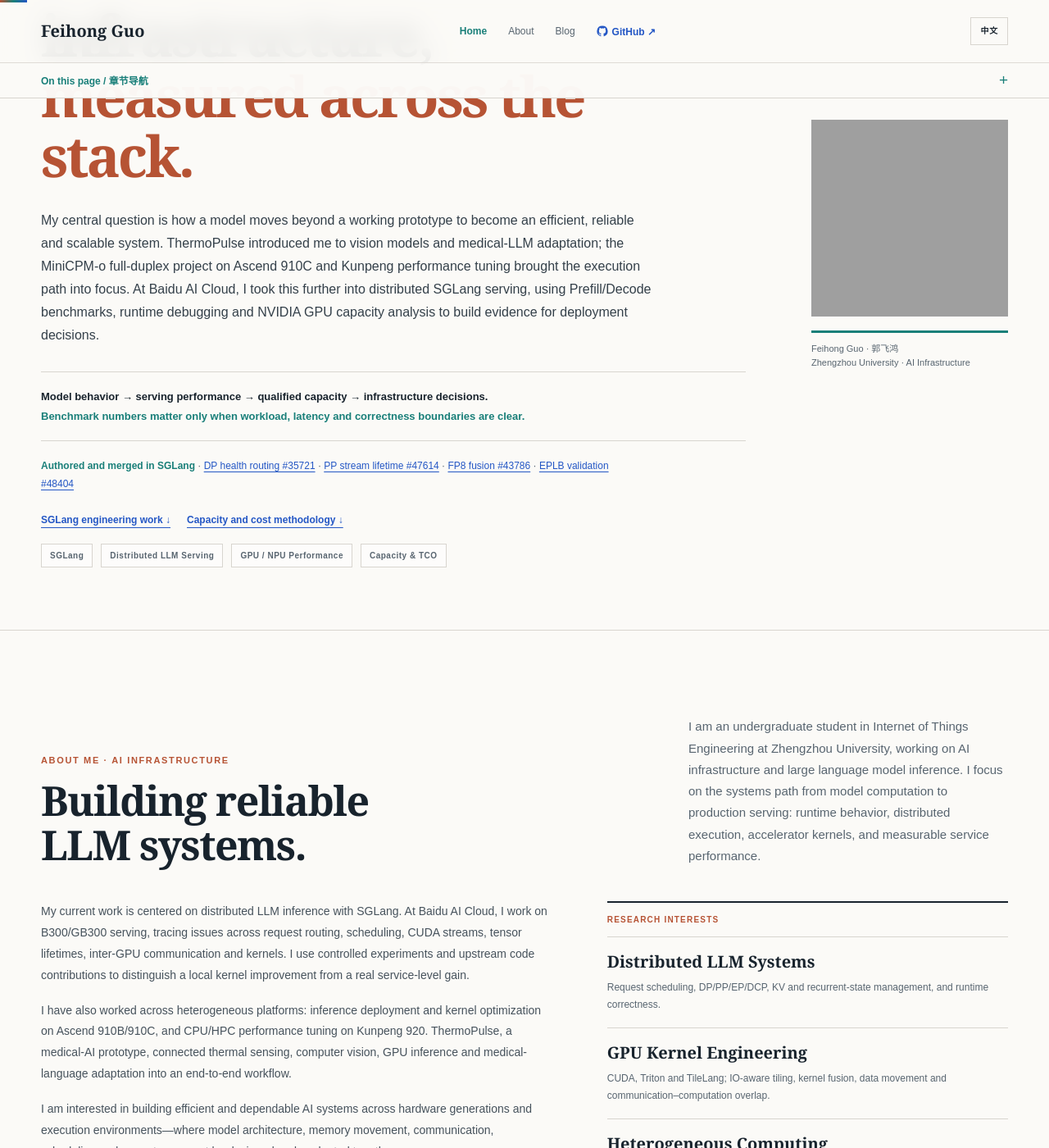
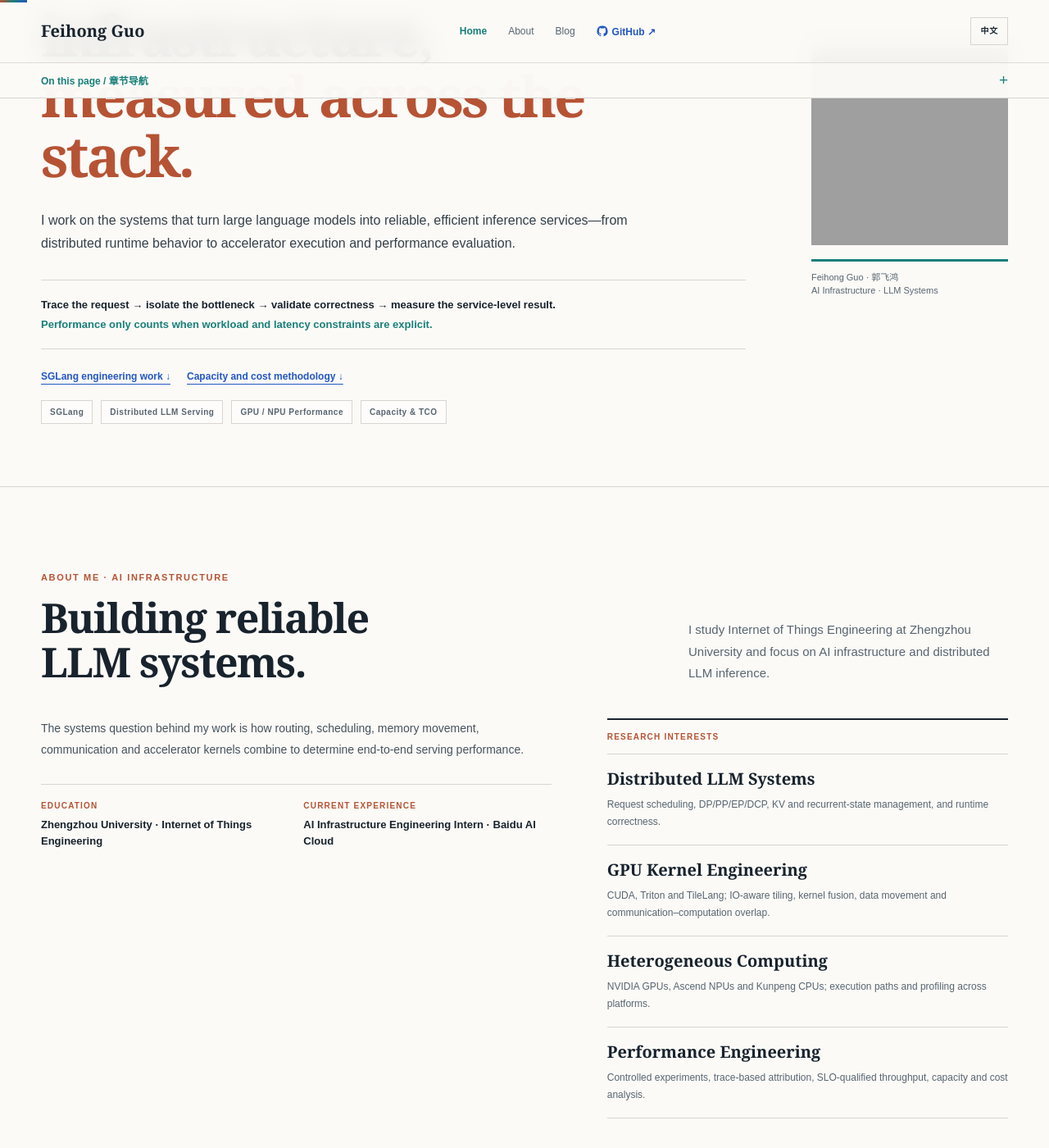
Before and after one commit to Phoenix3334/Phoenix3334.github.io, a Jekyll site: the page index.html, which Jekyll copies as it is, in a window 1280 px wide and 1400 px high, scrolled down 295 px. Shown: the whole window at 82% size. Built offline with Jekyll 4.4.1, drawn with Linux system fonts in a browser that asks for light colours; some of the changed text lies outside the part shown; grey boxes are pictures that could not be loaded.

Commit message:
site: remove duplicated homepage introduction and streamline About

```diff
--- a/index.html
+++ b/index.html
@@ -283,23 +283,20 @@
     <div class="hero wrap"><div>
       <p class="eyebrow" data-i18n="hero-kicker">AI Systems · LLM Serving & Heterogeneous Computing</p>
       <h1 data-i18n="hero-title">From models to infrastructure,<br><em>measured across the stack.</em></h1>
-      <p class="hero-lede" data-i18n="hero-lede">My central question is how a model moves beyond a working prototype to become an efficient, reliable and scalable system. ThermoPulse introduced me to vision models and medical-LLM adaptation; the MiniCPM-o full-duplex project on Ascend 910C and Kunpeng performance tuning brought the execution path into focus. At Baidu AI Cloud, I took this further into distributed SGLang serving, using Prefill/Decode benchmarks, runtime debugging and NVIDIA GPU capacity analysis to build evidence for deployment decisions.</p>
-      <p class="hero-thesis" data-i18n="hero-thesis">Model behavior → serving performance → qualified capacity → infrastructure decisions.<br><em>Benchmark numbers matter only when workload, latency and correctness boundaries are clear.</em></p>
-      <p class="hero-evidence" data-i18n="hero-upstream"><strong>Authored and merged in SGLang</strong> · <a href="https://github.com/sgl-project/sglang/pull/35721" target="_blank" rel="noreferrer">DP health routing #35721</a> · <a href="https://github.com/sgl-project/sglang/pull/47614" target="_blank" rel="noreferrer">PP stream lifetime #47614</a> · <a href="https://github.com/sgl-project/sglang/pull/43786" target="_blank" rel="noreferrer">FP8 fusion #43786</a> · <a href="https://github.com/sgl-project/sglang/pull/48404" target="_blank" rel="noreferrer">EPLB validation #48404</a></p>
+      <p class="hero-lede" data-i18n="hero-lede">I work on the systems that turn large language models into reliable, efficient inference services—from distributed runtime behavior to accelerator execution and performance evaluation.</p>
+      <p class="hero-thesis" data-i18n="hero-thesis">Trace the request → isolate the bottleneck → validate correctness → measure the service-level result.<br><em>Performance only counts when workload and latency constraints are explicit.</em></p>
       <div class="hero-actions"><a href="#opensource" data-i18n="hero-action-work">SGLang engineering work ↓</a><a href="#economics" data-i18n="hero-action-tco">Capacity and cost methodology ↓</a></div>
       <div class="hero-line"><span class="tag">SGLang</span><span class="tag">Distributed LLM Serving</span><span class="tag">GPU / NPU Performance</span><span class="tag">Capacity &amp; TCO</span></div>
-    </div><figure class="portrait"><img src="https://avatars.githubusercontent.com/u/174691475?v=4" alt="Feihong Guo"><figcaption data-i18n="portrait-caption">Feihong Guo · 郭飞鸿<br>Zhengzhou University · AI Infrastructure</figcaption></figure></div>
+    </div><figure class="portrait"><img src="https://avatars.githubusercontent.com/u/174691475?v=4" alt="Feihong Guo"><figcaption data-i18n="portrait-caption">Feihong Guo · 郭飞鸿<br>AI Infrastructure · LLM Systems</figcaption></figure></div>
     <section id="about" class="about-section">
       <div class="wrap">
         <div class="section-head">
           <div><p class="eyebrow" data-i18n="about-kicker">ABOUT ME · AI INFRASTRUCTURE</p><h2 data-i18n="about-title">Building reliable<br>LLM systems.</h2></div>
-          <p data-i18n="about-intro">I am an undergraduate student in Internet of Things Engineering at Zhengzhou University, working on AI infrastructure and large language model inference. I focus on the systems path from model computation to production serving: runtime behavior, distributed execution, accelerator kernels, and measurable service performance.</p>
+          <p data-i18n="about-intro">I study Internet of Things Engineering at Zhengzhou University and focus on AI infrastructure and distributed LLM inference.</p>
         </div>
         <div class="about-grid">
           <div class="about-copy">
-            <p data-i18n="about-copy-1">My current work is centered on distributed LLM inference with SGLang. At Baidu AI Cloud, I work on B300/GB300 serving, tracing issues across request routing, scheduling, CUDA streams, tensor lifetimes, inter-GPU communication and kernels. I use controlled experiments and upstream code contributions to distinguish a local kernel improvement from a real service-level gain.</p>
-            <p data-i18n="about-copy-2">I have also worked across heterogeneous platforms: inference deployment and kernel optimization on Ascend 910B/910C, and CPU/HPC performance tuning on Kunpeng 920. ThermoPulse, a medical-AI prototype, connected thermal sensing, computer vision, GPU inference and medical-language adaptation into an end-to-end workflow.</p>
-            <p data-i18n="about-copy-3">I am interested in building efficient and dependable AI systems across hardware generations and execution environments—where model architecture, memory movement, communication, scheduling and correctness must be designed and evaluated together.</p>
+            <p data-i18n="about-copy-1">The systems question behind my work is how routing, scheduling, memory movement, communication and accelerator kernels combine to determine end-to-end serving performance.</p>
             <div class="about-meta">
               <div><span data-i18n="about-education-label">EDUCATION</span><strong data-i18n="about-education-value">Zhengzhou University · Internet of Things Engineering</strong></div>
               <div><span data-i18n="about-current-label">CURRENT EXPERIENCE</span><strong data-i18n="about-current-value">AI Infrastructure Engineering Intern · Baidu AI Cloud</strong></div>
@@ -870,7 +867,6 @@
     const backTop=document.querySelector('.back-top');
     const sections=[...document.querySelectorAll('main section[id]')];
     const zh={
-  "[data-i18n=\"hero-upstream\"]": "<strong>本人编写并合入 SGLang</strong> · <a href=\"https://github.com/sgl-project/sglang/pull/35721\" target=\"_blank\" rel=\"noreferrer\">DP 健康检查路由 #35721</a> · <a href=\"https://github.com/sgl-project/sglang/pull/47614\" target=\"_blank\" rel=\"noreferrer\">PP Stream 生命周期 #47614</a> · <a href=\"https://github.com/sgl-project/sglang/pull/43786\" target=\"_blank\" rel=\"noreferrer\">FP8 融合 #43786</a> · <a href=\"https://github.com/sgl-project/sglang/pull/48404\" target=\"_blank\" rel=\"noreferrer\">EPLB 配置校验 #48404</a>",
   "[data-i18n=\"summary-authored\"]": "本人修复 · 已合入",
   "[data-i18n=\"summary-authored-copy\"]": "<a href=\"https://github.com/sgl-project/sglang/pull/35721\" target=\"_blank\" rel=\"noreferrer\">#35721</a> DP 健康检查路由<br><a href=\"https://github.com/sgl-project/sglang/pull/47614\" target=\"_blank\" rel=\"noreferrer\">#47614</a> PP Stream 生命周期<br><a href=\"https://github.com/sgl-project/sglang/pull/43786\" target=\"_blank\" rel=\"noreferrer\">#43786</a> FP8 融合<br><a href=\"https://github.com/sgl-project/sglang/pull/48404\" target=\"_blank\" rel=\"noreferrer\">#48404</a> EPLB 配置校验",
   "[data-i18n=\"summary-review\"]": "正式技术 Review",
@@ -992,10 +988,8 @@
   "[data-i18n=\"nav-about\"]": "关于我",
   "[data-i18n=\"about-kicker\"]": "关于我 · AI 基础设施",
   "[data-i18n=\"about-title\"]": "构建高效、可靠的<br>大模型系统。",
-  "[data-i18n=\"about-intro\"]": "我目前就读于郑州大学物联网工程专业，关注 AI 基础设施与大语言模型推理。我的工作聚焦从模型计算到生产服务的系统链路：运行时行为、分布式执行、加速器算子，以及可验证的服务性能。",
-  "[data-i18n=\"about-copy-1\"]": "我目前主要参与基于 SGLang 的分布式大模型推理工程。在百度智能云，我围绕 B300/GB300 服务栈分析请求路由、调度、CUDA Stream、张量生命周期、跨 GPU 通信与 Kernel 等问题，并通过受控实验和上游代码贡献，区分局部算子提速与真正的服务级收益。",
-  "[data-i18n=\"about-copy-2\"]": "我也在不同异构平台上开展过实践：在昇腾 910B/910C 上进行推理部署与 Kernel 优化，在鲲鹏 920 上进行 CPU/HPC 性能调优。ThermoPulse 医疗 AI 原型则串联了红外测量、计算机视觉、GPU 推理与医疗语言模型适配，帮助我理解端到端系统的工程边界。",
-  "[data-i18n=\"about-copy-3\"]": "我希望继续探索跨硬件代际与执行环境的高效、可靠 AI 系统，尤其关注模型结构、内存搬运、通信、调度和正确性如何共同决定端到端表现。",
+  "[data-i18n=\"about-intro\"]": "我就读于郑州大学物联网工程专业，目前聚焦 AI 基础设施与分布式大模型推理。",
+  "[data-i18n=\"about-copy-1\"]": "我关注的系统问题是：请求路由、调度、内存搬运、通信与加速器 Kernel，如何共同决定端到端推理服务表现？",
   "[data-i18n=\"about-education-label\"]": "教育背景",
   "[data-i18n=\"about-education-value\"]": "郑州大学 · 物联网工程",
   "[data-i18n=\"about-current-label\"]": "当前经历",
@@ -1090,11 +1084,11 @@
   "[data-i18n=\"learning-extra-desc-11\"]": "CUDA、Triton 与 NCCL 讲座及实践。",
   "[data-i18n=\"hero-kicker\"]": "AI SYSTEMS · 大模型推理与异构计算",
   "[data-i18n=\"hero-title\"]": "从模型到推理基础设施，<br>让<em>系统表现有据可依。</em>",
-  "[data-i18n=\"hero-lede\"]": "我关注的核心问题是：<strong>模型如何从“能够运行”，走向高效、可靠、可规模化的服务？</strong>从 ThermoPulse 的视觉建模与医疗 LLM 训练，到昇腾 910C 上 MiniCPM-o 全双工推理适配及鲲鹏性能调优，我逐步深入模型与执行系统的衔接；在百度智能云，进一步聚焦 SGLang 分布式推理，通过 Prefill/Decode 压测、运行时排障与 NVIDIA GPU 容量评估，为算力选型提供可复现的性能依据。",
-  "[data-i18n=\"hero-thesis\"]": "模型行为 → 推理性能 → 达标产能 → 算力决策。<br><em>明确负载、延迟与正确性边界，才能让性能数据真正用于部署评估。</em>",
+  "[data-i18n=\"hero-lede\"]": "我关注如何把大语言模型转化为高效、可靠的推理服务，工作覆盖分布式运行时、加速器执行与性能评估。",
+  "[data-i18n=\"hero-thesis\"]": "沿请求链路追踪 → 隔离瓶颈 → 验证正确性 → 测量服务级结果。<br><em>只有明确负载与延迟约束，性能数据才有部署意义。</em>",
   "[data-i18n=\"hero-action-work\"]": "查看 SGLang 工程工作 ↓",
   "[data-i18n=\"hero-action-tco\"]": "查看容量与成本方法 ↓",
-  "[data-i18n=\"portrait-caption\"]": "Feihong Guo · 郭飞鸿<br>郑州大学 · AI Infrastructure",
+  "[data-i18n=\"portrait-caption\"]": "Feihong Guo · 郭飞鸿<br>AI 基础设施 · 大模型系统",
   "[data-i18n=\"sglang-kicker\"]": "百度智能云 · SGLang",
   "[data-i18n=\"sglang-title\"]": "不只调吞吐，<br>更要定位运行时问题。",
   "[data-i18n=\"sglang-intro\"]": "压测中的异常不一定来自慢算子：有些发生在控制面的请求路由，有些来自异步执行中的张量生命周期。我沿请求链路定位根因，通过受控 A/B 和回归测试验证修复，再将补丁提交上游。下面保留关键证据与适用边界。",
```
